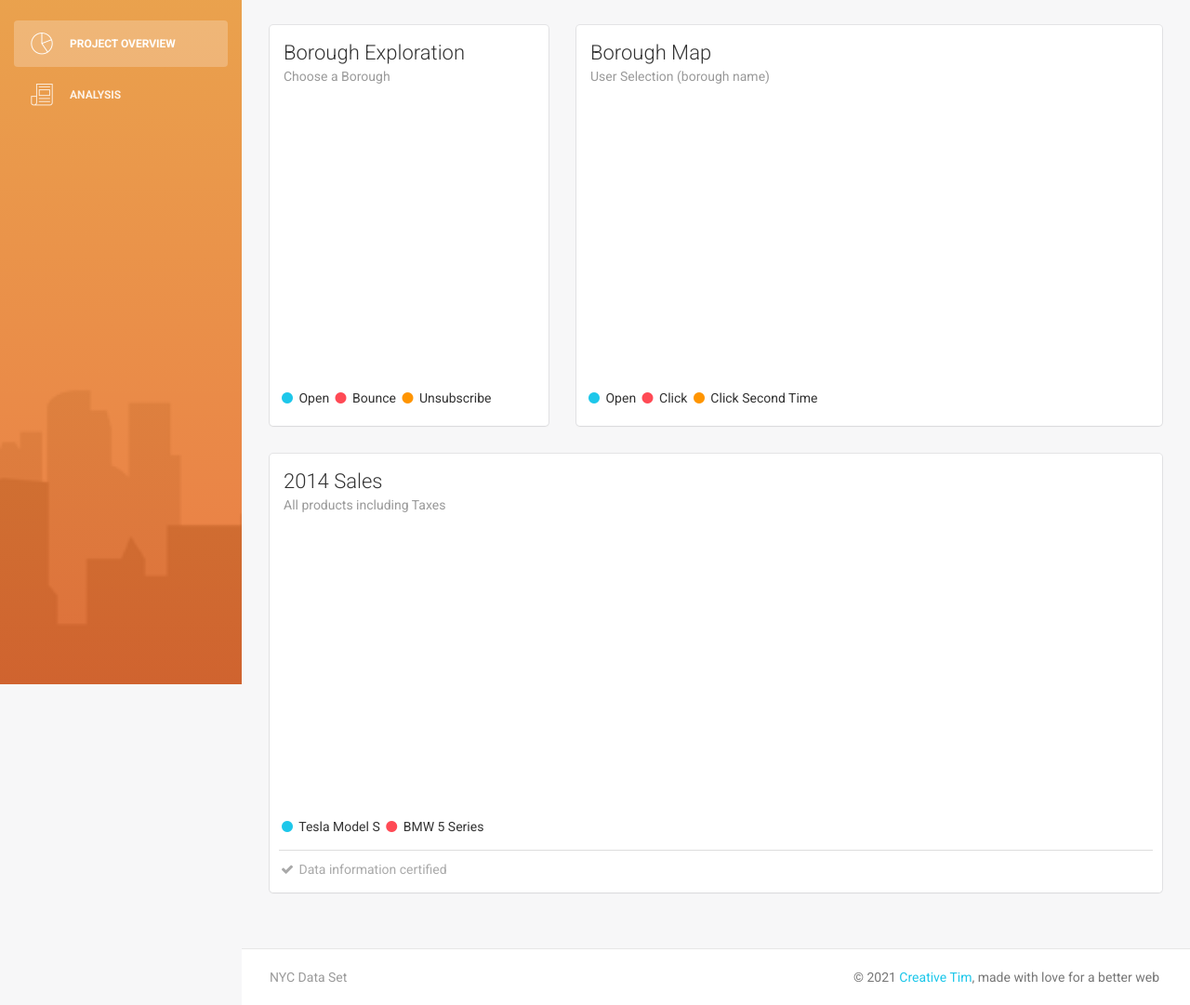
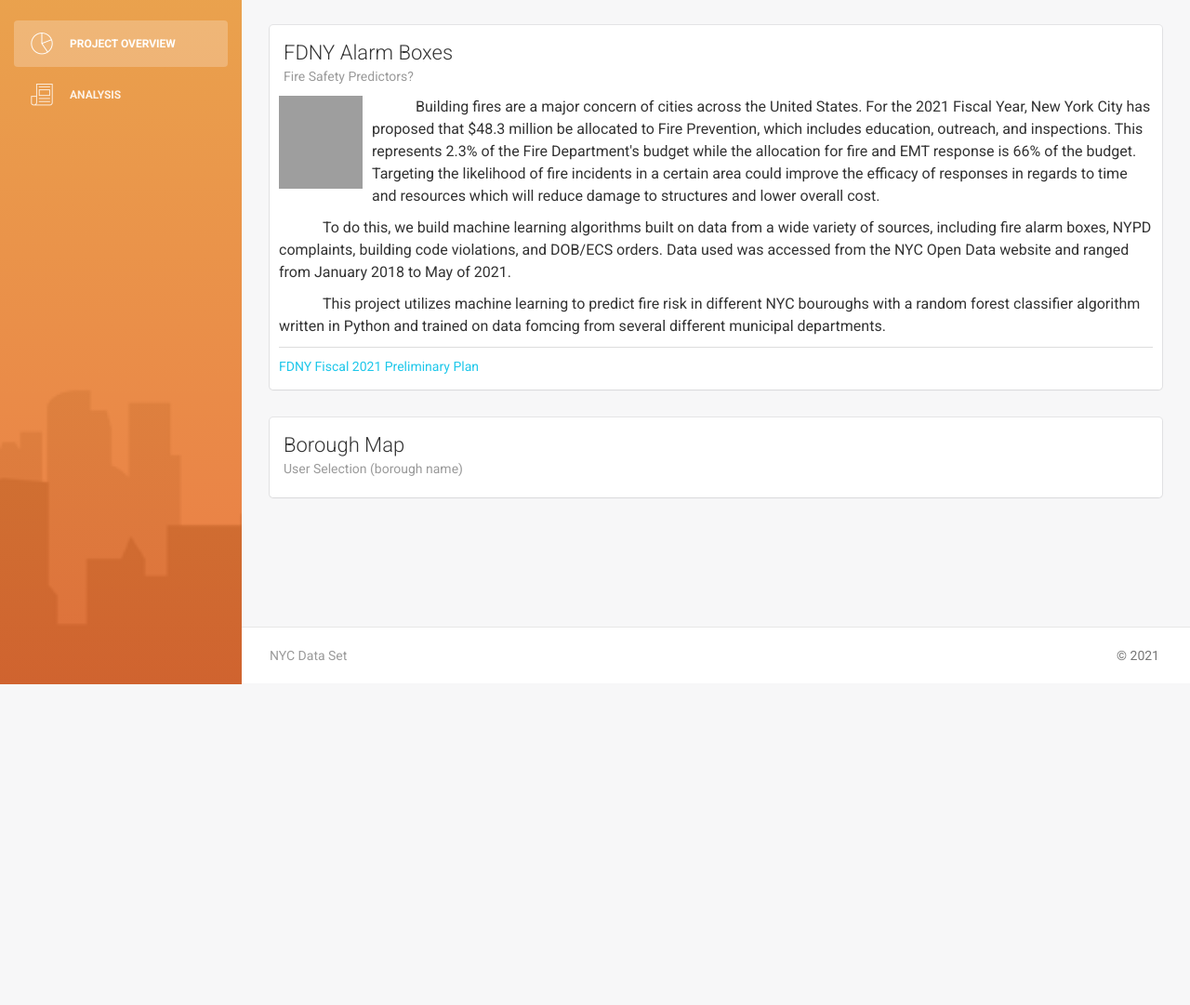
Before and after one commit to pmprybylski/final-project, a plain HTML site: page index.html in a window 1280 px wide. Shown: the part 64-1145 px from the top of the page at 93% size. After the commit the page ends 800 px from the top, so only its background shows below. Drawn offline with Linux system fonts and the light colour scheme; some packages are replaced by stand-ins of ours; grey boxes are pictures that could not be loaded.

Commit message:
updated analysis and index html files

```diff
--- a/analysis.html
+++ b/analysis.html
@@ -70,37 +70,8 @@
             <nav class="navbar navbar-default navbar-fixed">
                 <div class="container-fluid">
                     <div class="navbar-header">
-                        <button type="button" class="navbar-toggle" data-toggle="collapse" data-target="#navigation-example-2">
-                            <span class="sr-only">Toggle navigation</span>
-                            <span class="icon-bar"></span>
-                            <span class="icon-bar"></span>
-                            <span class="icon-bar"></span>
-                        </button>
                         <a class="navbar-brand" href="#">Analysis</a>
                     </div>
-
-                    <!-- <div class="collapse navbar-collapse">
-                        <ul class="nav navbar-nav navbar-right">
-                            <li class="dropdown">
-                                  <a href="#" class="dropdown-toggle" data-toggle="dropdown">
-                                        <p>
-                                            Dropdown
-                                            <b class="caret"></b>
-                                        </p>
-                                  </a>
-                                  <ul class="dropdown-menu">
-                                    <li><a href="#">Action</a></li>
-                                    <li><a href="#">Another action</a></li>
-                                    <li><a href="#">Something</a></li>
-                                    <li><a href="#">Another action</a></li>
-                                    <li><a href="#">Something</a></li>
-                                    <li class="divider"></li>
-                                    <li><a href="#">Separated link</a></li>
-                                  </ul>
-                            </li>
-                            <li class="separator hidden-lg"></li>
-                        </ul>
-                    </div> -->
                 </div>
             </nav>
 
@@ -136,7 +107,6 @@
                                 </div>
                             </div>
                         </div>
-
                     </div>
                 </div>
             </div>
@@ -153,11 +123,10 @@
                     </ul>
                 </nav>
                 <p class="copyright pull-right">
-                    &copy; <script>document.write(new Date().getFullYear())</script> <a href="http://www.creative-tim.com">Creative Tim</a>, made with love for a better web
+                    &copy; <script>document.write(new Date().getFullYear())</script>
                 </p>
             </div>
         </footer>
-
 
     </div>
 </div>
--- a/assets/css/light-bootstrap-dashboard.css
+++ b/assets/css/light-bootstrap-dashboard.css
@@ -3041,6 +3041,10 @@ fieldset[disabled] .btn-neutral.active {
     left: 0;
 }
 
+.content .tab {
+    text-indent: 5%;
+}
+
 @media (min-width: 992px) {
     .navbar-form {
         margin-top: 21px;
--- a/index.html
+++ b/index.html
@@ -71,45 +71,55 @@
         <nav class="navbar navbar-default navbar-fixed">
             <div class="container-fluid">
                 <div class="navbar-header">
-                    <button type="button" class="navbar-toggle" data-toggle="collapse" data-target="#navigation-example-2">
-                        <span class="sr-only">Toggle navigation</span>
-                        <span class="icon-bar"></span>
-                        <span class="icon-bar"></span>
-                        <span class="icon-bar"></span>
-                    </button>
                     <a class="navbar-brand">Project Overview</a>
                 </div>
-
-                <!-- <div class="collapse navbar-collapse">
-                    <ul class="nav navbar-nav navbar-right">
-                        <li class="dropdown">
-                              <a href="#" class="dropdown-toggle" data-toggle="dropdown">
-                                    <p>
-										Dropdown
-										<b class="caret"></b>
-									</p>
-                              </a>
-                              <ul class="dropdown-menu">
-                                <li><a href="#">Action</a></li>
-                                <li><a href="#">Another action</a></li>
-                                <li><a href="#">Something</a></li>
-                                <li><a href="#">Another action</a></li>
-                                <li><a href="#">Something</a></li>
-                                <li class="divider"></li>
-                                <li><a href="#">Separated link</a></li>
-                              </ul>
-                        </li>
-						<li class="separator hidden-lg"></li>
-                    </ul>
-                </div> -->
             </div>
         </nav>
 
 
         <div class="content">
             <div class="container-fluid">
+
                 <div class="row">
-                    <div class="col-md-4">
+                    <div class="col-md-12">
+                        <div class="card ">
+                            <div class="header">
+                                <h4 class="title">FDNY Alarm Boxes</h4>
+                                <p class="category">Fire Safety Predictors?</p>
+                            </div>
+                            <div class="content" id="intro">
+                                <a title="John Pilge, CC0, via Wikimedia Commons" href="https://commons.wikimedia.org/wiki/File:Fire_alarm.jpg">
+                                    <img width="512" alt="Fire alarm" src="https://upload.wikimedia.org/wikipedia/commons/thumb/f/f0/Fire_alarm.jpg/512px-Fire_alarm.jpg"
+                                    style="float:left; width:100px; height:100px; padding-right:10px">
+                                </a>
+                                <p class="tab">
+                                        Building fires are a major concern of cities across the United States. For the 2021 Fiscal Year, New York City has
+                                    proposed that $48.3 million be allocated to Fire Prevention, which includes education, outreach, and inspections.
+                                    This represents 2.3% of the Fire Department's budget while the allocation for fire and EMT response is 66% of the budget.
+                                    Targeting the likelihood of fire incidents in a certain area could improve the efficacy of responses in regards to time and
+                                    resources which will reduce damage to structures and lower overall cost.
+                                </p>
+                                <p class="tab">
+                                        To do this, we build machine learning algorithms built on data from a wide variety of sources, including fire alarm boxes,
+                                    NYPD complaints, building code violations, and DOB/ECS orders. Data used was accessed from the NYC Open Data website
+                                    and ranged from January 2018 to May of 2021.
+                                </p>
+                                <p class="tab">
+                                        This project utilizes machine learning to predict fire risk in different NYC bouroughs with a random forest classifier algorithm
+                                    written in Python and trained on data fomcing from several different municipal departments.
+                                </p>
+
+                                <div class="footer">
+                                    <hr>
+                                    <a href="https://council.nyc.gov/budget/wp-content/uploads/sites/54/2020/02/057-FDNY.pdf"> FDNY Fiscal 2021 Preliminary Plan</a>
+                                </div>
+                            </div>
+                        </div>
+                    </div>
+                </div>
+
+                <div class="row">
+                    <!-- <div class="col-md-4">
                         <div class="card">
 
                             <div class="header">
@@ -117,61 +127,19 @@
                                 <p class="category">Choose a Borough</p>
                             </div>
                             <div class="content">
-                                <div id="chartPreferences" class="ct-chart ct-perfect-fourth"></div>
 
-                                <div class="footer">
-                                    <div class="legend">
-                                        <i class="fa fa-circle text-info"></i> Open
-                                        <i class="fa fa-circle text-danger"></i> Bounce
-                                        <i class="fa fa-circle text-warning"></i> Unsubscribe
-                                    </div>
-                                </div>
                             </div>
                         </div>
-                    </div>
+                    </div> -->
 
-                    <div class="col-md-8">
+                    <div class="col-md-12">
                         <div class="card">
                             <div class="header">
                                 <h4 class="title">Borough Map</h4>
                                 <p class="category">User Selection (borough name)</p>
                             </div>
                             <div class="content">
-                                <div id="chartHours" class="ct-chart"></div>
-                                <div class="footer">
-                                    <div class="legend">
-                                        <i class="fa fa-circle text-info"></i> Open
-                                        <i class="fa fa-circle text-danger"></i> Click
-                                        <i class="fa fa-circle text-warning"></i> Click Second Time
-                                    </div>
-                                </div>
-                            </div>
-                        </div>
-                    </div>
-                </div>
 
-
-
-                <div class="row">
-                    <div class="col-md-12">
-                        <div class="card ">
-                            <div class="header">
-                                <h4 class="title">2014 Sales</h4>
-                                <p class="category">All products including Taxes</p>
-                            </div>
-                            <div class="content">
-                                <div id="chartActivity" class="ct-chart"></div>
-
-                                <div class="footer">
-                                    <div class="legend">
-                                        <i class="fa fa-circle text-info"></i> Tesla Model S
-                                        <i class="fa fa-circle text-danger"></i> BMW 5 Series
-                                    </div>
-                                    <hr>
-                                    <div class="stats">
-                                        <i class="fa fa-check"></i> Data information certified
-                                    </div>
-                                </div>
                             </div>
                         </div>
                     </div>
@@ -192,7 +160,7 @@
                     </ul>
                 </nav>
                 <p class="copyright pull-right">
-                    &copy; <script>document.write(new Date().getFullYear())</script> <a href="http://www.creative-tim.com">Creative Tim</a>, made with love for a better web
+                    &copy; <script>document.write(new Date().getFullYear())</script>
                 </p>
             </div>
         </footer>
```
Lines whose indentation alone changed are shown as unchanged.
